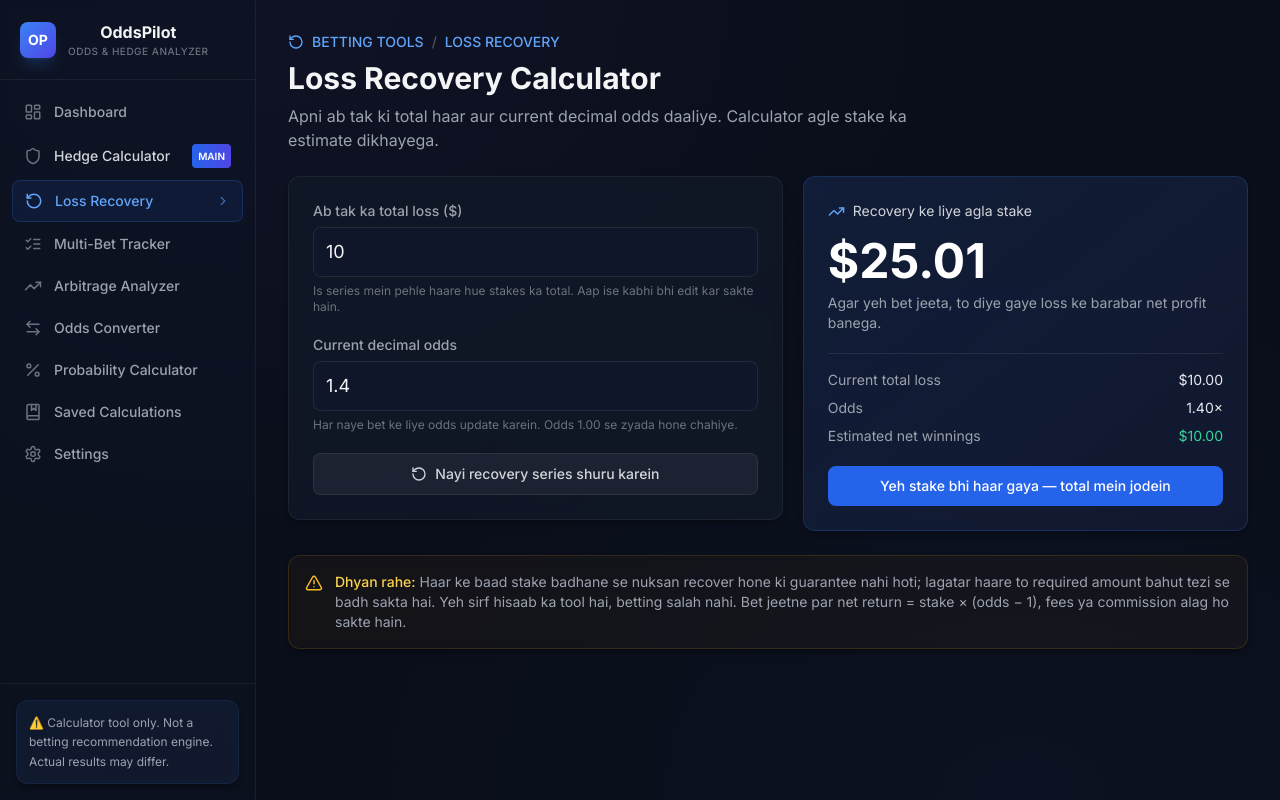
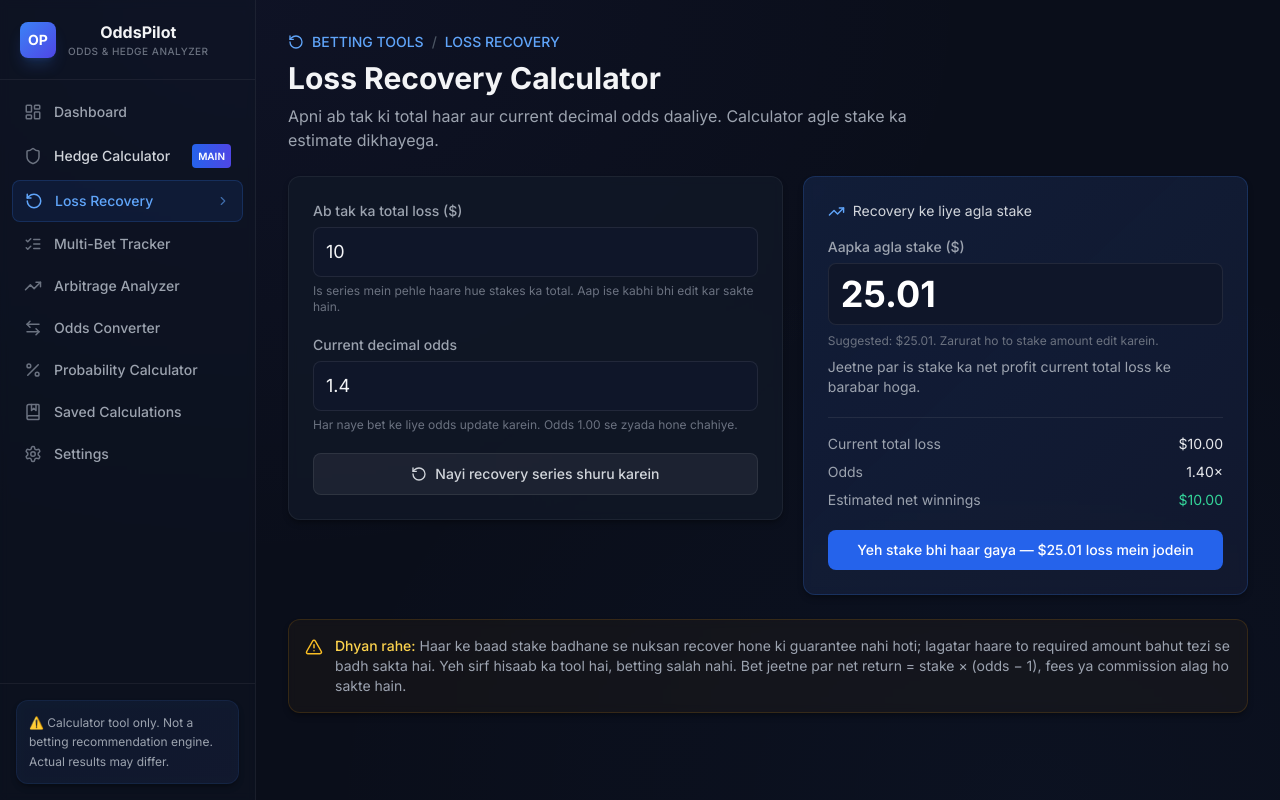
Before and after one commit to mishralok794/Odds-Calculator, a React (Vite) app: page /recovery in a window 1280 px wide. Built offline with nearby package versions, Linux system fonts and the light colour scheme.

Commit message:
feat: allow editing recovery stake

```diff
--- a/src/pages/LossRecovery.tsx
+++ b/src/pages/LossRecovery.tsx
@@ -24,14 +24,21 @@ export default function LossRecoveryPage() {
   const loss = Number(session.loss);
   const odds = Number(session.odds);
   const valid = Number.isFinite(loss) && loss >= 0 && Number.isFinite(odds) && odds > 1;
-  const stake = useMemo(() => valid ? Math.ceil((loss / (odds - 1)) * 100) / 100 : null, [loss, odds, valid]);
+  const suggestedStake = useMemo(() => valid ? Math.ceil((loss / (odds - 1)) * 100) / 100 : null, [loss, odds, valid]);
+  const [stakeOverride, setStakeOverride] = useState('');
+  const stake = stakeOverride === '' ? suggestedStake : Number(stakeOverride);
+  const validStake = stake !== null && Number.isFinite(stake) && stake > 0;
   const fmt = (value: number) => `${currencySymbol}${value.toLocaleString(undefined, { minimumFractionDigits: 2, maximumFractionDigits: 2 })}`;
 
   const markLost = () => {
-    if (stake === null) return;
-    setSession((current) => ({ ...current, loss: (Number(current.loss) + stake).toFixed(2), rounds: current.rounds + 1 }));
+    if (!validStake) return;
+    const actualStake = Number(stake);
+    setSession((current) => ({ ...current, loss: (Number(current.loss) + actualStake).toFixed(2), rounds: current.rounds + 1 }));
+    setStakeOverride('');
   };
-  const reset = () => setSession(EMPTY_SESSION);
+  const reset = () => { setSession(EMPTY_SESSION); setStakeOverride(''); };
+  const updateLoss = (value: string) => { setSession((s) => ({ ...s, loss: value })); setStakeOverride(''); };
+  const updateOdds = (value: string) => { setSession((s) => ({ ...s, odds: value })); setStakeOverride(''); };
 
   return (
     <div className="max-w-5xl mx-auto p-4 sm:p-6 lg:p-8 space-y-6 animate-slide-up">
@@ -45,12 +52,12 @@ export default function LossRecoveryPage() {
         <section className="card p-5 sm:p-6 space-y-5">
           <div>
             <label className="label" htmlFor="recovery-loss">Ab tak ka total loss ({currencySymbol})</label>
-            <input id="recovery-loss" className="input-field text-lg" type="number" min="0" step="0.01" value={session.loss} onChange={(e) => setSession((s) => ({ ...s, loss: e.target.value }))} placeholder="Jaise 10.00" />
+            <input id="recovery-loss" className="input-field text-lg" type="number" min="0" step="0.01" value={session.loss} onChange={(e) => updateLoss(e.target.value)} placeholder="Jaise 10.00" />
             <p className="text-xs text-gray-500 mt-1.5">Is series mein pehle haare hue stakes ka total. Aap ise kabhi bhi edit kar sakte hain.</p>
           </div>
           <div>
             <label className="label" htmlFor="recovery-odds">Current decimal odds</label>
-            <input id="recovery-odds" className="input-field text-lg" type="number" min="1.01" step="0.01" value={session.odds} onChange={(e) => setSession((s) => ({ ...s, odds: e.target.value }))} placeholder="Jaise 1.40" />
+            <input id="recovery-odds" className="input-field text-lg" type="number" min="1.01" step="0.01" value={session.odds} onChange={(e) => updateOdds(e.target.value)} placeholder="Jaise 1.40" />
             <p className="text-xs text-gray-500 mt-1.5">Har naye bet ke liye odds update karein. Odds 1.00 se zyada hone chahiye.</p>
           </div>
           {!valid && <div className="rounded-lg border border-red-500/20 bg-red-500/5 p-3 text-sm text-red-300">Sahi calculation ke liye loss 0 ya usse zyada aur odds 1.00 se zyada daalein.</div>}
@@ -59,14 +66,16 @@ export default function LossRecoveryPage() {
 
         <section className="card p-5 sm:p-6 border-blue-500/20 bg-gradient-to-br from-blue-600/10 to-indigo-600/5">
           <div className="flex items-center gap-2 text-gray-300 text-sm"><TrendingUp size={17} className="text-blue-400" /> Recovery ke liye agla stake</div>
-          <div className="text-4xl sm:text-5xl font-bold text-white mt-4 mb-2">{stake === null ? '—' : fmt(stake)}</div>
-          <p className="text-sm text-gray-400">Agar yeh bet jeeta, to diye gaye loss ke barabar net profit banega.</p>
+          <label className="label mt-4" htmlFor="recovery-stake">Aapka agla stake ({currencySymbol})</label>
+          <input id="recovery-stake" className="input-field text-3xl sm:text-4xl font-bold text-white mb-2" type="number" min="0.01" step="0.01" value={stakeOverride === '' ? suggestedStake ?? '' : stakeOverride} onChange={(e) => setStakeOverride(e.target.value)} placeholder="Stake amount" />
+          <p className="text-xs text-gray-500">Suggested: {suggestedStake === null ? '—' : fmt(suggestedStake)}. Zarurat ho to stake amount edit karein.</p>
+          <p className="text-sm text-gray-400 mt-2">Jeetne par is stake ka net profit current total loss ke barabar hoga.</p>
           {valid && <div className="mt-5 border-t border-white/[0.08] pt-4 space-y-2 text-sm">
             <div className="flex justify-between text-gray-400"><span>Current total loss</span><span className="text-gray-200">{fmt(loss)}</span></div>
             <div className="flex justify-between text-gray-400"><span>Odds</span><span className="text-gray-200">{odds.toFixed(2)}×</span></div>
-            <div className="flex justify-between text-gray-400"><span>Estimated net winnings</span><span className="text-emerald-400">{stake === null ? '—' : fmt(stake * (odds - 1))}</span></div>
+            <div className="flex justify-between text-gray-400"><span>Estimated net winnings</span><span className="text-emerald-400">{validStake ? fmt(stake * (odds - 1)) : '—'}</span></div>
           </div>}
-          <button className="btn-primary w-full mt-5" disabled={stake === null} onClick={markLost}>Yeh stake bhi haar gaya — total mein jodein</button>
+          <button className="btn-primary w-full mt-5" disabled={!validStake || !valid} onClick={markLost}>Yeh stake bhi haar gaya — {validStake ? fmt(stake) : 'stake'} loss mein jodein</button>
           {session.rounds > 0 && <p className="text-xs text-gray-500 text-center mt-3">Is series mein {session.rounds} haare hue stake auto-add hue hain.</p>}
         </section>
       </div>
```
